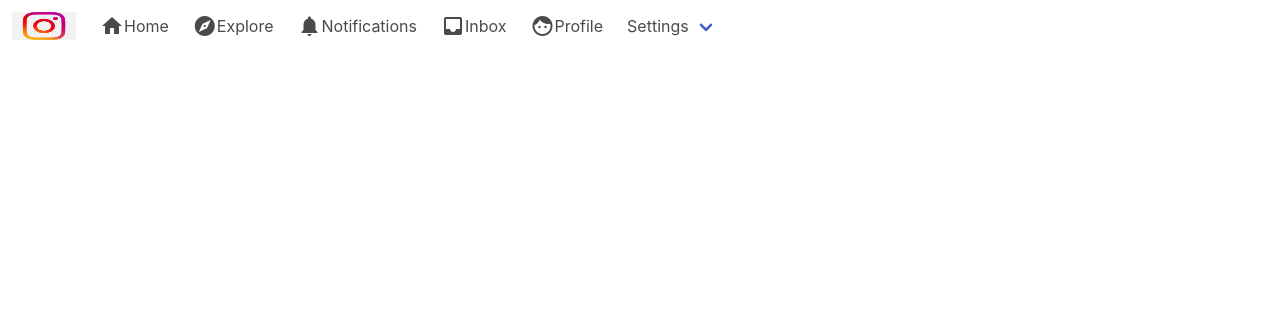
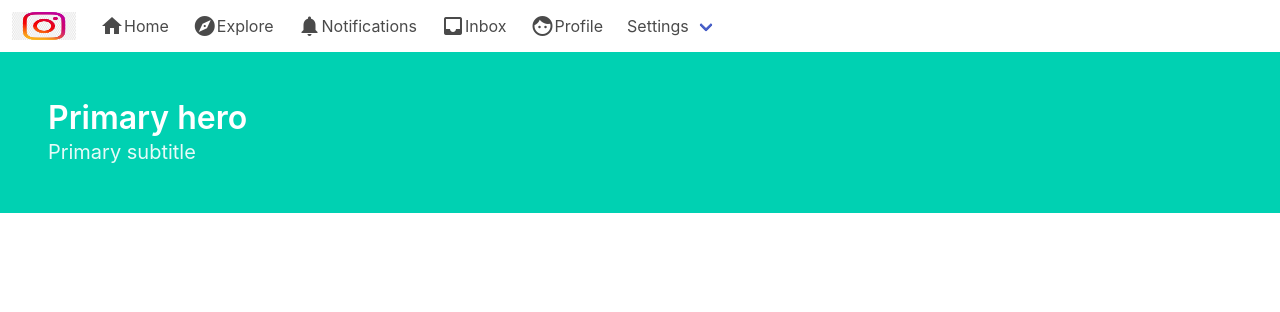
Before and after one commit to jpzambranoleon/Instagram-Clone, a Django app: template app/templates/app/tag.html in a window 1280 px wide. Shown: the top 312 px of the page. Run offline with Django 3.2, Linux system fonts and the light colour scheme; the template is opened without the code that fills it, so the values that code supplies are empty.

Commit message:
updated tag.html

```diff
--- a/app/templates/app/tag.html
+++ b/app/templates/app/tag.html
@@ -76,6 +76,17 @@
       </div>
     </nav>
 
+    <section class="hero is-primary">
+        <div class="hero-body">
+          <p class="title">
+            Primary hero
+          </p>
+          <p class="subtitle">
+            Primary subtitle
+          </p>
+        </div>
+    </section>
+
 
 
 
```
